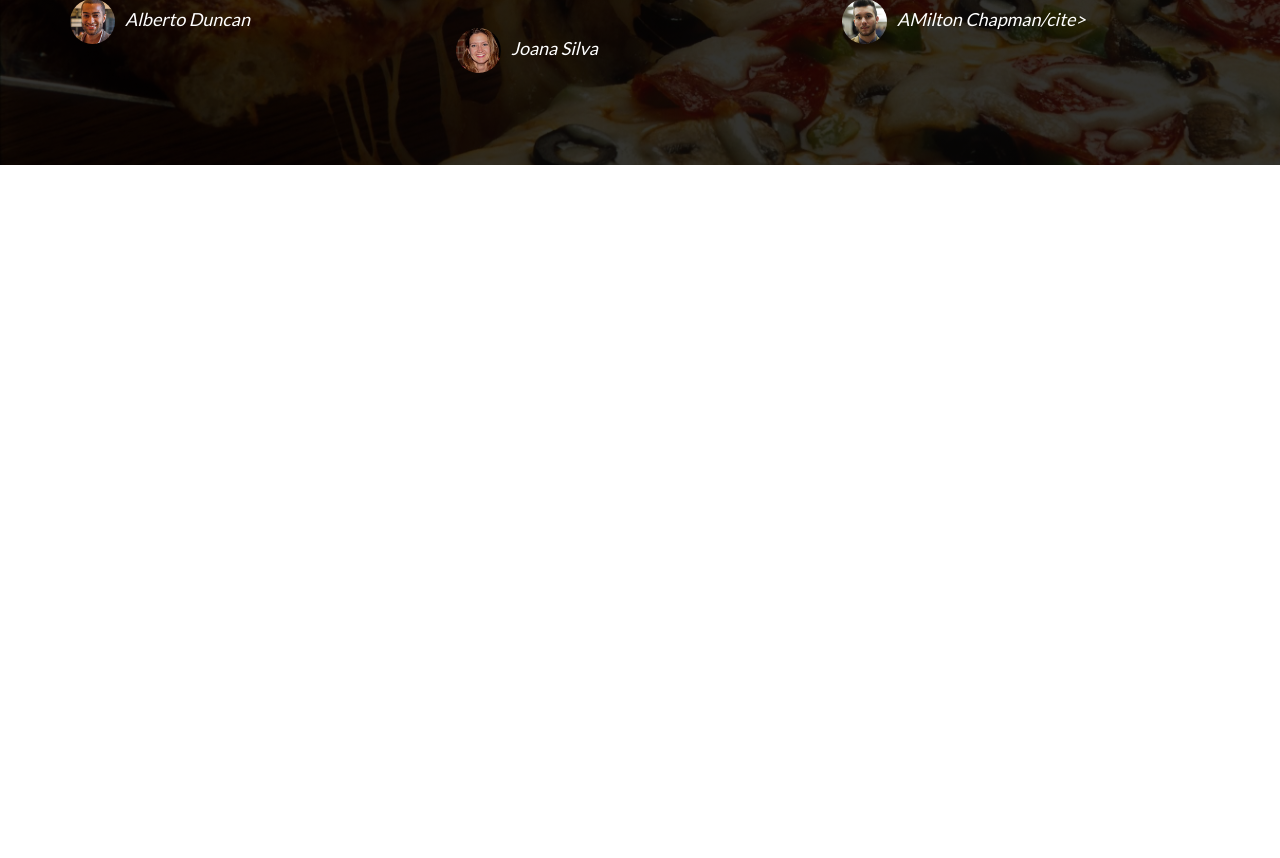
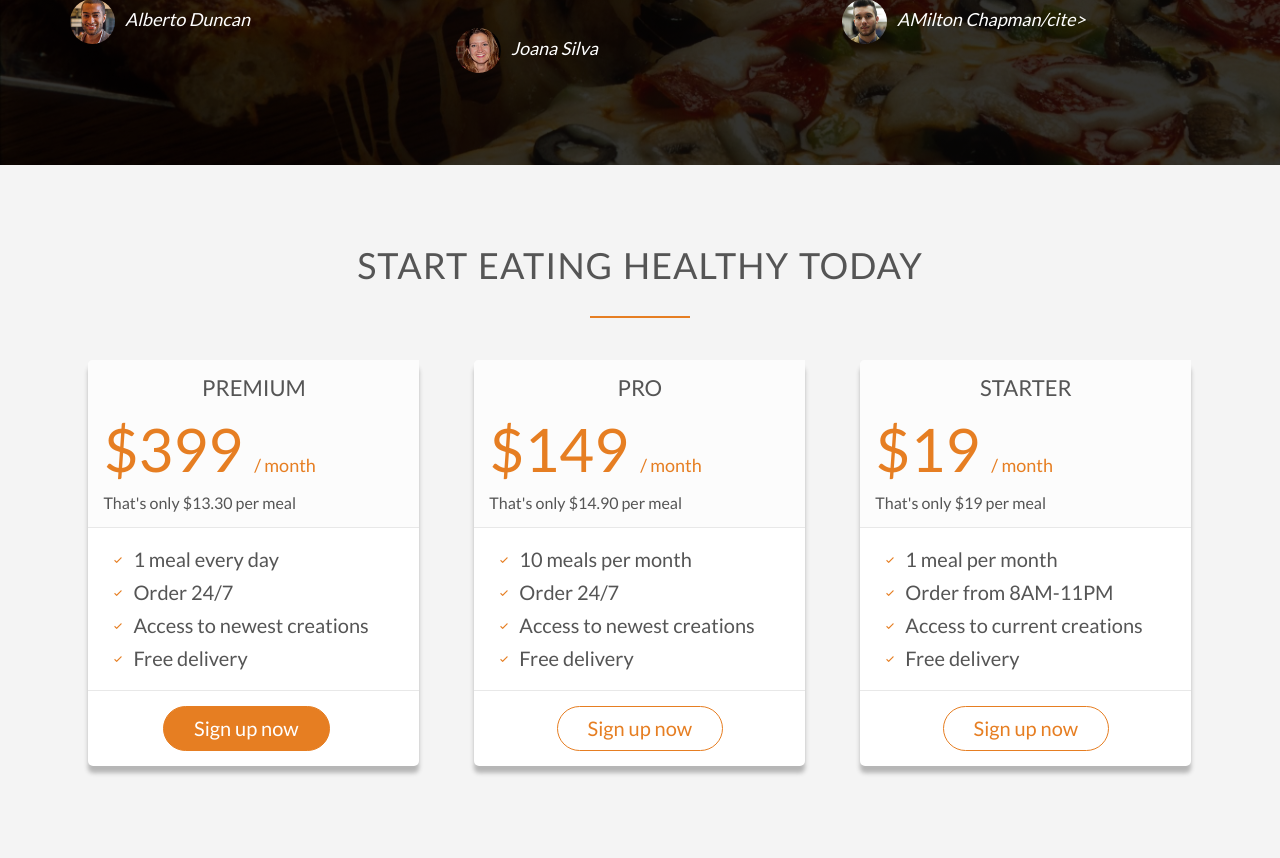
Before and after one commit to SparksFullStack/omnifood, a PHP site: page /index.html in a window 1280 px wide. Shown: the part 3796-4654 px from the top of the page. Before the commit the page ends 3961 px from the top, so only its background shows below. Run offline with PHP 8.4, Linux system fonts and the light colour scheme; some libraries are stand-ins or nearby versions.

Commit message:
plans section complete and styles

```diff
--- a/index.html
+++ b/index.html
@@ -262,6 +262,101 @@
                 </div>
             </div>
         </section>
+
+        <section class='section-plans'>
+            <div class='row'>
+                <h2>Start eating healthy today</h2>
+            </div>
+
+            <div class='row'>
+                <div class='col span span-1-of-3'>
+                    <div class='plan-box'>
+                        <div>
+                            <h3>Premium</h3>
+                            <p class='plan-price'>$399 <span>/ month</span></p>
+                            <p class='plan-price-meal'>That's only $13.30 per meal</p>
+                        </div>
+                        <div>
+                            <ul>
+                                <li><ion-icon class='icon-small' name='ios-checkmark'></ion-icon>1 meal every day</li>
+                                <li><ion-icon class='icon-small' name='ios-checkmark'></ion-icon>Order 24/7</li>
+                                <li><ion-icon class='icon-small' name='ios-checkmark'></ion-icon>Access to newest creations</li>
+                                <li><ion-icon class='icon-small' name='ios-checkmark'></ion-icon>Free delivery</li>
+                            </ul>
+                        </div>
+                        <div>
+                            <a href='#' class='btn btn-full'>Sign up now</a>
+                        </div>
+                    </div>
+                </div>
+
+                <div class='col span span-1-of-3'>
+                    <div class='plan-box'>
+                        <div>
+                            <h3>Pro</h3>
+                            <p class='plan-price'>$149 <span>/ month</span></p>
+                            <p class='plan-price-meal'>That's only $14.90 per meal</p>
+                        </div>
+                        <div>
+                            <ul>
+                                <li><ion-icon class='icon-small' name='ios-checkmark'></ion-icon>10 meals per month</li>
+                                <li><ion-icon class='icon-small' name='ios-checkmark'></ion-icon>Order 24/7</li>
+                                <li><ion-icon class='icon-small' name='ios-checkmark'></ion-icon>Access to newest creations</li>
+                                <li><ion-icon class='icon-small' name='ios-checkmark'></ion-icon>Free delivery</li>
+                            </ul>
+                        </div>
+                        <div>
+                            <a href='#' class='btn btn-ghost'>Sign up now</a>
+                        </div>
+                    </div>
+                </div>
+
+                <div class='col span span-1-of-3'>
+                    <div class='plan-box'>
+                        <div>
+                            <h3>Starter</h3>
+                            <p class='plan-price'>$19 <span>/ month</span></p>
+                            <p class='plan-price-meal'>That's only $19 per meal</p>
+                        </div>
+                        <div>
+                            <ul>
+                                <li><ion-icon class='icon-small' name='ios-checkmark'></ion-icon>1 meal per month</li>
+                                <li><ion-icon class='icon-small' name='ios-checkmark'></ion-icon>Order from 8AM-11PM</li>
+                                <li><ion-icon class='icon-small' name='ios-checkmark'></ion-icon>Access to current creations</li>
+                                <li><ion-icon class='icon-small' name='ios-checkmark'></ion-icon>Free delivery</li>
+                            </ul>
+                        </div>
+                        <div>
+                            <a href='#' class='btn btn-ghost'>Sign up now</a>
+                        </div>
+                    </div>
+                </div>
+            </div>
+        </section>
         <script src="https://unpkg.com/ionicons@4.4.6/dist/ionicons.js"></script>
     </body>
 </html>
+
+<!--
+    Plan 1: Premium
+399$ per month
+That’s only 13.30$ per meal
+1 meal every day
+Order 24/7
+Access to newest creations
+Free delivery
+
+Plan 2: Pro
+149$ per month
+That’s only 14.90$ per meal
+1 meal 10 days/month
+Order 24/7
+Access to newest creations
+Free delivery
+
+Plan 3: Starter
+19$ per meal
+1 meal
+Order from 8 am to 12 pm
+Free delivery
+-->
--- a/resources/css/style.css
+++ b/resources/css/style.css
@@ -122,7 +122,7 @@ a:hover,
 a:active {
     color: #555;
     border-bottom: 1px solid transparent;
-    font-size: 120%;
+    /* font-size: 120%; */
 }
 
 /* -----Buttons----- */
@@ -393,3 +393,59 @@ cite img {
     margin-right: 10px;
     vertical-align: middle;
 }
+
+/* ------------------------------- */
+/* Plans */
+/* ------------------------------- */
+
+.section-plans {
+    background-color: #f4f4f4;
+}
+
+.plan-box {
+    background-color: #fff;
+    border-radius: 5px;
+    width: 90%;
+    margin-left: 5%;
+    box-shadow: 0 7px 4px #b6b6b6;
+}
+
+.plan-box div {
+    padding: 15px;
+    border-bottom: 1px solid #e8e8e8;
+}
+
+.plan-box div:first-child {
+    background-color: #fcfcfc;
+    border-top-left-radius: 5px;
+    border-top-left-radius: 5px;
+}
+
+.plan-box div:last-child {
+    text-align: center;
+    border: 0;
+}
+
+.plan-price {
+    font-size: 300%;
+    margin-bottom: 10px;
+    font-weight: 100;
+    color: #e67e22;
+}
+
+.plan-price span {
+    font-size: 30%;
+    font-weight: 300;
+}
+
+.plan-price-meal {
+    font-size: 80%;
+}
+
+.plan-box ul {
+    list-style: none;
+}
+
+.plan-box ul li {
+    padding: 5px 0;
+}
```
